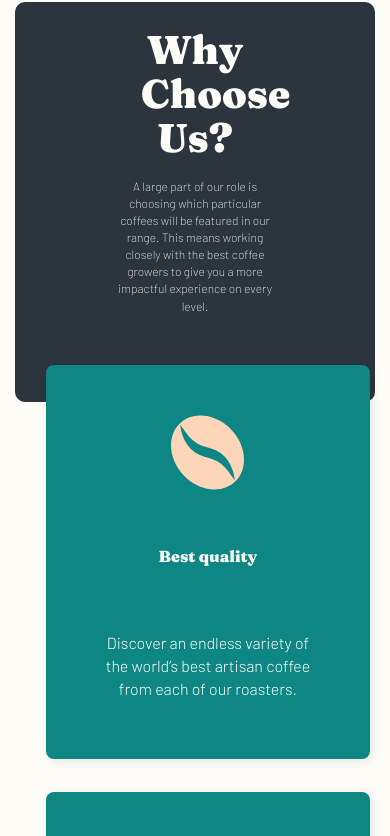
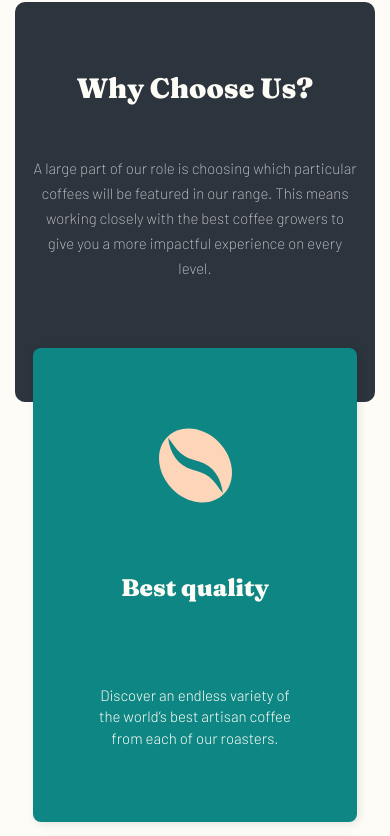
Before and after one commit to Cozmin-Ghenea/CafeProject, a React (Vite) app: page / in a window 390 px wide. Shown: the part 870-1706 px from the top of the page. Built offline with nearby package versions, Linux system fonts and the light colour scheme.

Commit message:
finished another component

```diff
--- a/src/Pages/Home/Home.scss
+++ b/src/Pages/Home/Home.scss
@@ -359,4 +359,48 @@ p {
       display: none;
     }
   }
+
+  /// Why choose us
+.ChooseUs {
+    h1,p{
+      width:90%;
+      margin: 10% 5%;
+      text-align: center;;
+    }
+
+    h1{
+      padding-top: 20%;
+      font-size:28px;
+      line-height: 28px;
+    }
+    p{
+      font-size: 15px;
+      letter-spacing: 0px;
+      line-height: 25px;
+      opacity: 0.8;
+    }
+  }
+  .CardContainer{
+    .CardModel{
+      margin: 5% 0;
+      &:first-child{
+        margin:0;
+      }
+      &:last-child{
+        margin-bottom: 15%;
+      }
+    }
+
+    .SvgImage{
+      margin: 60px auto 40px
+    }
+    h1{
+      font-size: 24px;
+      line-height: 32px;
+    }
+    p{
+      font-size: 15px;
+      padding:15%;
+    }
+  }
 }
```
